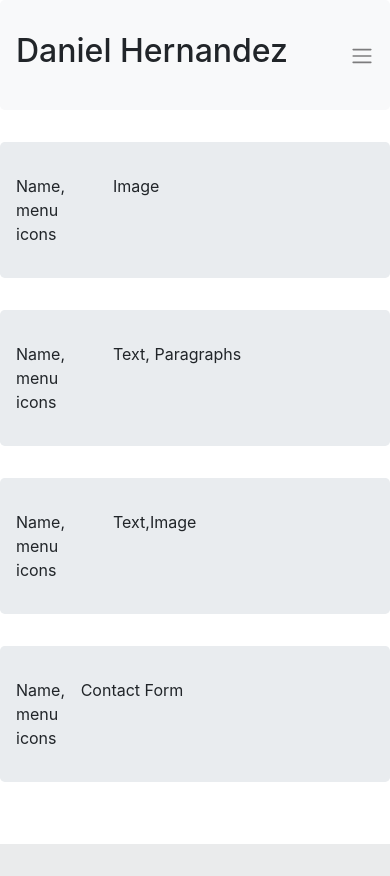
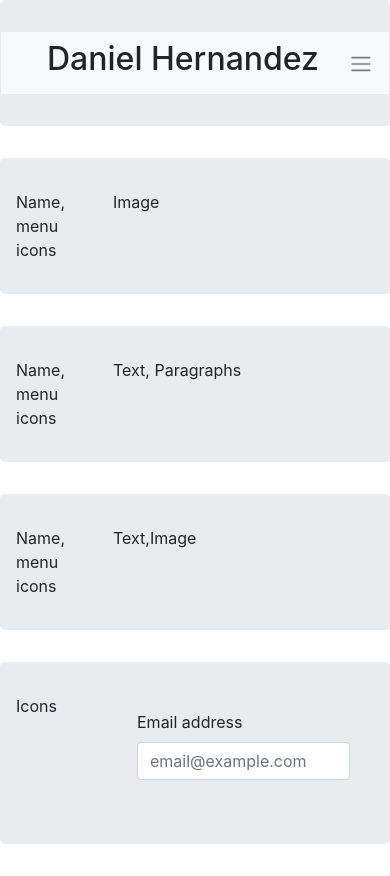
Before and after one commit to danielcoderhernandez/my-pwp-daniel-hernandez, a PHP site: page / in a window 390 px wide. Before the commit the page ends 844 px from the top, so only its background shows below. Run offline with PHP 8.4, Linux system fonts and the light colour scheme.

Commit message:
added example emial form and working on mobile view of the nav bar

```diff
--- a/public_html/index.php
+++ b/public_html/index.php
@@ -29,25 +29,28 @@
 
 
 <section>
-	<div class="container-fluid">
+	<div class="jumbotron container-fluid">
 
-			<div class="row">
-				<nav class="jumbotron container-fluid navbar navbar-expand-lg navbar-light bg-light">
-					<div class="">
+			<div class="row navbar navbar-expand-lg navbar-light bg-light">
+
+					<div class="col-xs-3.5">
+
+					</div>
+					<div class="col-xs-7.5">
 						<h2>
-						 Daniel Hernandez
+							 Daniel Hernandez
 						</h2>
 					</div>
-					<div class="justify-end">
+					<div class="col-xs-1 justify-end">
 						<span class="navbar-toggler-icon"></span>
 					</div>
-				</nav>
+
 			</div>
 
 	</div>
 </section>
 
-<section>
+<section class="my-1">
 
 	<div class="jumbotron container-fluid">
 		<div class="row">
@@ -72,8 +75,16 @@
 
 	<div class="jumbotron container-fluid">
 		<div class="row">
-			<div class="col-2"> Name, menu icons</div>
-			<div class="col-10">Contact Form</div>
+		<div class="col-3">
+			Icons
+		</div>
+		<div class="col-9">
+		<form class="px-4 py-3">
+			<div class="form-group">
+				<label for="exampleDropdownFormEmail1">Email address</label>
+				<input type="email" class="form-control" id="exampleDropdownFormEmail1" placeholder="email@example.com">
+			</div>
+		</div>
 		</div>
 	</div>
 
```
